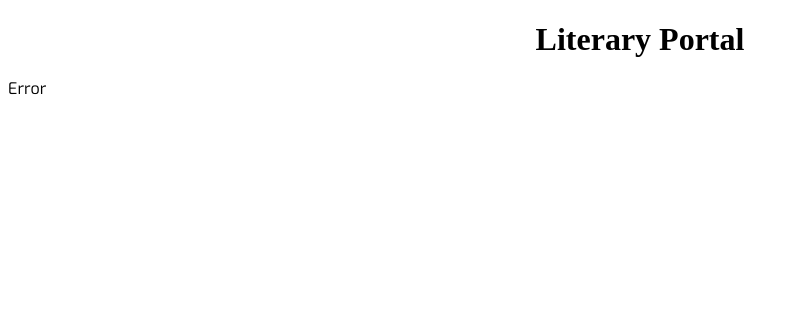
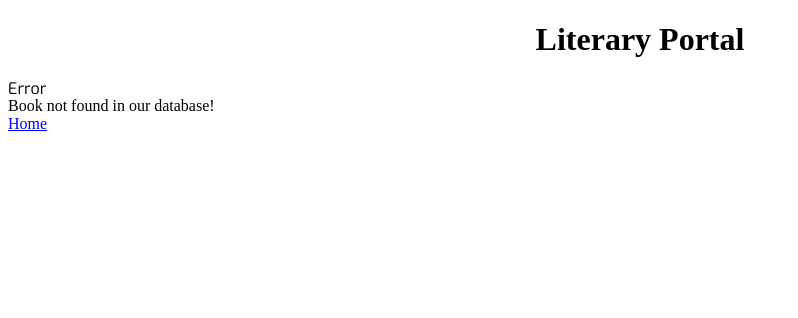
Before and after one commit to masenmatthews/Literacy-Portal, a Flask app: page /api/1 in a window 1280 px wide. Shown: the top 318 px of the page, without its empty margins (0-798 px from the left). Run offline with Flask 2, Linux system fonts and the light colour scheme; data that the repository does not hold is empty; parts of the project's set-up code (start-up, migrations or seed data) failed here and were passed over.

Commit message:
add error messages, styling, validations, username column in reviews table

```diff
--- a/application.py
+++ b/application.py
@@ -51,8 +51,9 @@ def signup():
 
     # Makes sure that user doesn't already exist
     if db.execute("SELECT * FROM users WHERE username = :username", {"username": username}).rowcount != 0:
-        return render_template("error.html")
+        return render_template("error.html", message="User already exists!")
     else:
+
     # Add user
         db.execute("INSERT INTO users (username, password) VALUES (:username, :password)",
                 {"username": username, "password": password})
@@ -94,7 +95,7 @@ def book(book_id):
     # Make sure book exists.
     book = db.execute("SELECT * FROM books WHERE id = :id", {"id": book_id}).fetchone()
     if book is None:
-        return render_template("error.html", message="No such book.")
+        return render_template("error.html", message="Book not found in our database")
 
     # Pull reviews frmo database
     reviews = db.execute("SELECT * FROM reviews WHERE book_id = :book_id", {"book_id": book_id}).fetchall()
@@ -117,16 +118,22 @@ def review(book_id):
     title = request.form.get("title")
     body = request.form.get("body")
     user_id = session['user_id']
-    db.execute("INSERT INTO reviews (rating, title, body, book_id, user_id) VALUES (:rating, :title, :body, :book_id, :user_id)",
-               {"body": body, "book_id": book_id, "rating": rating, "title": title, "user_id": user_id})
-    db.commit()    # Add reviewv
-    return render_template("success.html")
+    username = session['username']
+
+    # Prevent user from adding multiple reviews
+    if db.execute("SELECT * FROM reviews WHERE user_id = :user_id", {"user_id": user_id}).rowcount != 0:
+        return render_template("error.html", message="User can only add one review")
+    else:
+        db.execute("INSERT INTO reviews (rating, title, body, book_id, user_id, username) VALUES (:rating, :title, :body, :book_id, :user_id, :username)",
+                {"body": body, "book_id": book_id, "rating": rating, "title": title, "user_id": user_id, "username": username})
+        db.commit()    # Add reviewv
+        return render_template("success.html")
 
 @app.route("/api/<isbn>", methods=["GET", "POST"])
 def book_api(isbn):
     book = db.execute("SELECT * FROM books WHERE isbn = :isbn", {"isbn": isbn}).fetchone()
     if book is None:
-        return render_template("error.html", message="No such book.")
+        return render_template("error.html", message="Book not found in our database!")
 
     res = requests.get("https://www.goodreads.com/book/review_counts.json",
         params={"key": "YvzsUe5aIiq75U6rQsp6A", "isbns": book.isbn}).json()
--- a/create.py
+++ b/create.py
@@ -38,6 +38,7 @@ class Review(db.Model):
     id = db.Column(db.Integer, primary_key=True)
     book_id = db.Column(db.Integer, db.ForeignKey("books.id"), nullable=False)
     user_id = db.Column(db.Integer, db.ForeignKey("users.id"), nullable=False)
+    username = db.Column(db.String, nullable=False)
     title = db.Column(db.String, nullable=False)
     rating = db.Column(db.Integer, nullable=False)
     body = db.Column(db.String, nullable=False)
--- a/static/styles/style.css
+++ b/static/styles/style.css
@@ -29,7 +29,6 @@ background-image: url('/static/img/mid-res-books.jpg')
 .search-result a:hover {
   color: blue;
   text-decoration: bold;
-
 }
 
 .reviews {
@@ -46,6 +45,10 @@ background-image: url('/static/img/mid-res-books.jpg')
   font-size: 16px;
   font-family: 'Exo',
   sans-serif;
+}
+
+.user-review {
+  padding: 12px 20px;
 }
 
 input[type=text], input[type=password] {
--- a/templates/book.html
+++ b/templates/book.html
@@ -30,13 +30,14 @@
 
     <div class="reviews">
         <p>
+            <h3>User Reviews</h3>
             {% for review in reviews %}
-                <h3>User Reviews</h3>
+            <div class="user-review">
                 <p>Reviewer: {{ review.username }}</p>
                 <p>Rating: {{ review.rating }}</p>
                 <p>Title: {{ review.title }}</p>
                 <p>Review: {{ review.body }}</p>
-
+            </div>
             {% else %}
                 <h4>No reviews yet!</h4>
             {% endfor %}
--- a/templates/error.html
+++ b/templates/error.html
@@ -6,4 +6,11 @@
 
 {% block body %}
     <p>Error</p>
+
+    <div class="error message">
+        {{ message }}
+    </div>
+
+    <a href="{{ url_for('index') }}">Home</a>
+
 {% endblock %}
--- a/templates/index.html
+++ b/templates/index.html
@@ -23,7 +23,7 @@
 
     <div class="search-result">
         {% for book in books %}
-            <p>
+            <p class="">
                 <a href="{{ url_for('book', book_id=book.id) }}">
                     {{ book.title }} by {{ book.author }}
                 </a>
--- a/templates/success.html
+++ b/templates/success.html
@@ -1,11 +1,12 @@
 {% extends "layout.html" %}
-{% extends "navbar.html" %}
 
 {% block title %}
 Success
 {% endblock %}
 
 {% block body %}
-<h1>Yay, it works!</h1>
+<h1>Success!</h1>
+
+<a href="{{ url_for('index') }}">Home</a>
 <a href="/logout">Logout</a>
 {% endblock %}
```
Also changed, not shown: models.py (deleted, +0 -39 lines), 1 other file.
